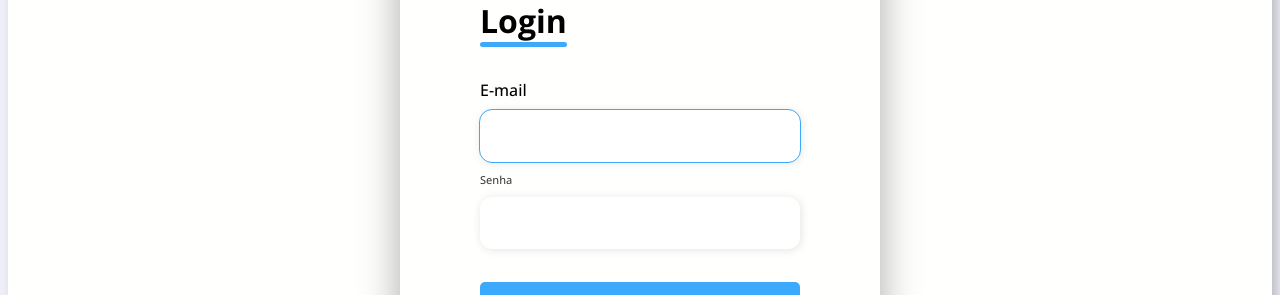
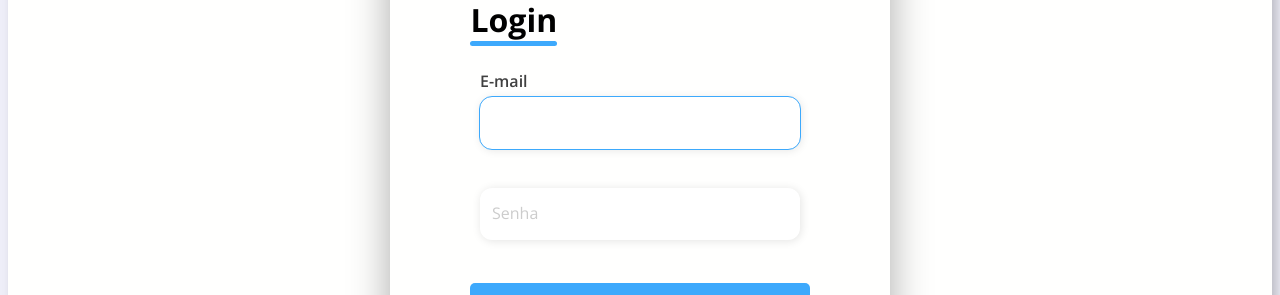
Before and after one commit to lipenathan/pedule-web, a Vue app: page /login in a window 1280 px wide. Shown: the part 294-589 px from the top of the page. Built offline with nearby package versions, Linux system fonts and the light colour scheme.

Commit message:
placeholder move above when input is focused

```diff
--- a/src/views/Login.vue
+++ b/src/views/Login.vue
@@ -6,22 +6,26 @@
                 alt="Logo Pedule"
                 src="../../../../Workspace/pedule-web/public/img/pedule-logo.png" />
 
-                <button type="submit" class="btn-cadastrar" name="btn-cadastrar" @click="register"><a href="#">Cadastre-se</a></button>
+                <button type="submit" class="btn-register" name="btn-register" @click="register"><a href="#">Cadastre-se</a></button>
         </header>
     <main class="container">
 
 
-            <form class="formulario" action="#" method="POST">
+            <form class="form" action="#" method="POST">
                 <fieldset class="card-login">
                     <h1>Login</h1>
+                    <div class="float-label-group">
 
-                    <label  for="email">E-mail</label>
-                    <input  id="email" type="text" autofocus required v-model="form.email">
+                        <input  id="email" type="text" autofocus required v-model="form.email">
+                        <label class="float-label" for="email">E-mail</label>
+                    </div>
 
-                    <label for="senha">Senha</label>
-                    <input id="senha" type="password" name="senha" required v-model="form.senha">
+                    <div class="float-label-group">
+                        <input id="senha" type="password" name="password" required v-model="form.password">
+                        <label class="float-label" for="password">Senha</label>
+                    </div>
 
-                    <button type="submit" name="btn-entrar" @click="login"><a href="#">Entrar</a></button>
+                    <button type="submit" name="btn-enter" @click="login"><a href="#">Entrar</a></button>
                     <a href="#"><small>Esqueceu sua senha?</small></a>
                 </fieldset>
              </form>
@@ -39,7 +43,7 @@ export default {
         return {
             form: {
                 email: "",
-                senha: ""
+                password: ""
             }
         }
     },
@@ -104,14 +108,14 @@ header > img {
 
 }
 
-.formulario {
+.form {
     display: flex;
     flex-direction: column;
     align-items: center;
     justify-content: center;
 }
 
-.btn-cadastrar {
+.btn-register {
 background: $button;
 height: 2.5rem;
 width: 10rem;
@@ -129,13 +133,14 @@ a {
     font-size: 0.9rem;
 }
 
-.btn-cadastrar:hover {
+.btn-register:hover {
     background: #3da9fc99;
 
 }
 
 .card-login {
     display: flex;
+    position: relative;
     flex-direction: column;
     align-items: flex-start;
     justify-content: center;
@@ -157,8 +162,6 @@ a {
     margin-bottom: 2rem;
     border-radius: 10px;
     font-weight: 800;
-
-
 }
 .card-login input {
     margin: 0.6rem 0;
@@ -180,17 +183,28 @@ a {
     outline: 1px solid $button;
 }
 
-  label {
-    font-weight: 500;
-    transition: all 0.1s ease;
+.float-label-group {
+    position: relative;
+    margin: 0.6rem;
+}
 
-}
-input:focus ~ label,
-input:not(:focus):valid ~ label{
-    top: -15px;
+.float-label {
+        position:absolute;
+		font-size: 1rem;
+        font-weight: 400;
+		color: #cccccc;
+		pointer-events: none;
+        top: 1.5rem;
+        left: 12px;
+		transition: all 0.1s ease;
+	}
+input:focus ~ .float-label,
+input:not(:focus):valid ~ .float-label{
+        font-weight: 600;
+        top: -18px;
 		bottom: 0px;
 		left: 0px;
-		font-size: 11px;
+		font-size: 1rem;
 		opacity: 1;
 		color: #404040;
 }
```
